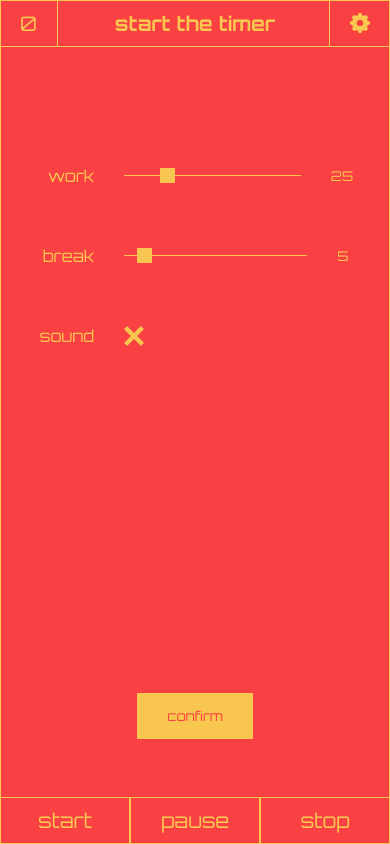
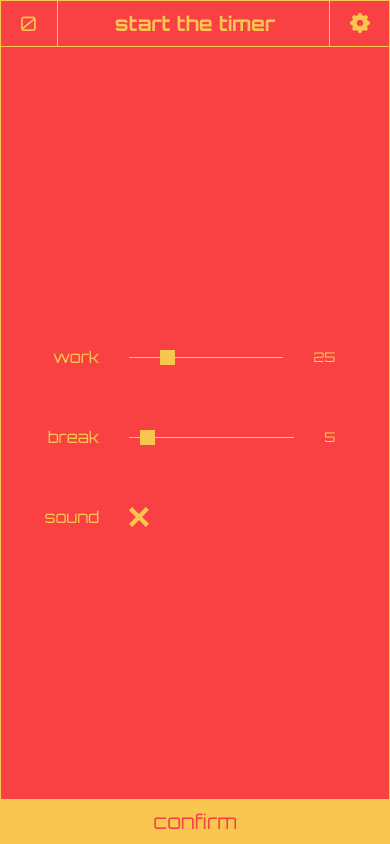
Before and after one commit to bojantubic/pomodoro-timer-react, a React (Create React App) app: page / in a window 390 px wide. Both pictures are taken after a click on the button 359 px from the left and 23 px from the top of the page. Built offline with nearby package versions, Linux system fonts and the light colour scheme.

Commit message:
Fix settings button

```diff
--- a/package.json
+++ b/package.json
@@ -1,5 +1,5 @@
 {
-  "name": "onfocus",
+  "name": "reactus",
   "version": "0.1.0",
   "private": true,
   "dependencies": {
--- a/src/App.css
+++ b/src/App.css
@@ -37,7 +37,7 @@
 body {
   background-color: var(--color-primary);
   height: 100vh;
-  width: 100vw;
+  width: 100%;
   transition: background-color 0.2s ease-out;
 
   border-left: 1px solid var(--color-secondary);
@@ -198,11 +198,13 @@ footer button:hover,
   display: flex;
   flex-direction: column;
   align-items: center;
+  justify-content: center;
 }
 
 @media only screen and (max-width: 1000px) {
   .form {
-    width: 90%;
+    width: 80%;
+    height: 80%;
   }
 }
 
@@ -281,10 +283,11 @@ input[type="range"]::-webkit-slider-thumb {
 
 .form__button {
   position: absolute;
+  font-size: 20px;
   bottom: 20px;
   border: 0;
   outline: 0;
-  padding: 15px 40px;
+  padding: 10px 30px;
   background-color: var(--color-secondary);
   color: var(--color-primary);
   cursor: pointer;
@@ -292,17 +295,13 @@ input[type="range"]::-webkit-slider-thumb {
   display: flex;
   justify-content: center;
   align-items: center;
-}
 
-@media only screen and (max-width: 1000px) {
-  .form__button {
-    width: 33.33%;
-  }
+  width: 100%;
+  bottom: 0;
 }
 
 @media only screen and (max-width: 600px) {
   .form__button {
-    width: 33.33%;
-    bottom: 0;
+    width: 100%;
   }
 }
--- a/src/App.js
+++ b/src/App.js
@@ -190,17 +190,20 @@ function App() {
               {soundOn ? <Checked /> : <Unchecked />}
             </div>
           </div>
-          <button onClick={handleSettingsButton} className="form__button">
-            confirm
-          </button>
         </form>
       )}
 
-      <footer>
-        <button onClick={isWorkTime ? startTimer : startBreak}>start</button>
-        <button onClick={pauseTimer}>pause</button>
-        <button onClick={stopTimer}>stop</button>
-      </footer>
+      {activeSettings ? (
+        <button onClick={handleSettingsButton} className="form__button">
+          confirm
+        </button>
+      ) : (
+        <footer>
+          <button onClick={isWorkTime ? startTimer : startBreak}>start</button>
+          <button onClick={pauseTimer}>pause</button>
+          <button onClick={stopTimer}>stop</button>
+        </footer>
+      )}
     </main>
   );
 }
```
